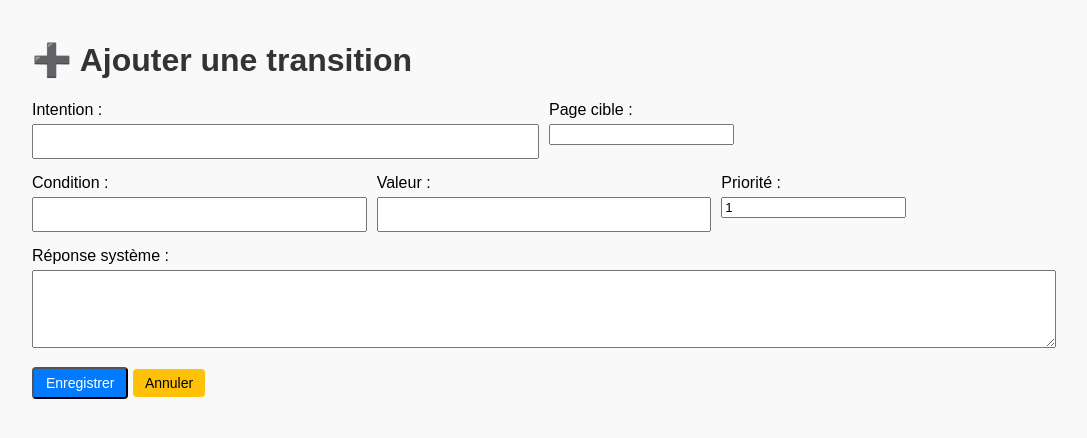
After one commit to Pakal72/station72, a FastAPI app: template templates/add_transition.html in a window 1280 px wide. The commit adds this page. Shown: the top 438 px of the page, without its empty margins (96-1183 px from the left). Run offline with FastAPI, Linux system fonts and the light colour scheme; the template is opened without the code that fills it, so the values that code supplies are empty; some libraries are stand-ins or nearby versions.

Commit message:
Affiche les transitions d'une page et formulaires de gestion

```diff
--- a/main.py
+++ b/main.py
@@ -177,7 +177,15 @@ def edit_page_form(request: Request, page_id: int):
         with conn.cursor(cursor_factory=RealDictCursor) as cur:
             cur.execute("SELECT * FROM pages WHERE id_page=%s", (page_id,))
             page = cur.fetchone()
-    return templates.TemplateResponse("add_page.html", {"request": request, "page": page})
+            cur.execute(
+                "SELECT * FROM transitions WHERE id_page_source=%s ORDER BY priorite, id_transition",
+                (page_id,),
+            )
+            transitions = cur.fetchall()
+    return templates.TemplateResponse(
+        "add_page.html",
+        {"request": request, "page": page, "transitions": transitions},
+    )
 
 
 @app.post("/pages/edit/{page_id}")
@@ -249,6 +257,152 @@ def duplicate_page(page_id: int):
             conn.commit()
     return RedirectResponse(url=f"/jeux/edit/{page['id_jeu']}", status_code=303)
 
+
+@app.get("/transitions/add")
+def add_transition_form(request: Request, page_id: int):
+    """Formulaire d'ajout d'une transition."""
+    return templates.TemplateResponse(
+        "add_transition.html", {"request": request, "page_id": page_id}
+    )
+
+
+@app.post("/transitions/add")
+def add_transition(
+    id_page_source: int = Form(...),
+    intention: str = Form(...),
+    id_page_cible: int = Form(...),
+    condition_flag: str = Form(""),
+    valeur_condition: str = Form(""),
+    priorite: int = Form(1),
+    reponse_systeme: str = Form(""),
+):
+    with get_conn() as conn:
+        with conn.cursor() as cur:
+            cur.execute(
+                """
+                INSERT INTO transitions (
+                    id_page_source, intention, id_page_cible,
+                    condition_flag, valeur_condition, priorite, reponse_systeme
+                ) VALUES (%s, %s, %s, %s, %s, %s, %s)
+                """,
+                (
+                    id_page_source,
+                    intention,
+                    id_page_cible,
+                    condition_flag or None,
+                    valeur_condition or None,
+                    priorite,
+                    reponse_systeme,
+                ),
+            )
+            conn.commit()
+    return RedirectResponse(url=f"/pages/edit/{id_page_source}", status_code=303)
+
+
+@app.get("/transitions/edit/{transition_id}")
+def edit_transition_form(request: Request, transition_id: int):
+    with get_conn() as conn:
+        with conn.cursor(cursor_factory=RealDictCursor) as cur:
+            cur.execute(
+                "SELECT * FROM transitions WHERE id_transition=%s",
+                (transition_id,),
+            )
+            transition = cur.fetchone()
+    return templates.TemplateResponse(
+        "add_transition.html", {"request": request, "transition": transition}
+    )
+
+
+@app.post("/transitions/edit/{transition_id}")
+def edit_transition(
+    transition_id: int,
+    id_page_source: int = Form(...),
+    intention: str = Form(...),
+    id_page_cible: int = Form(...),
+    condition_flag: str = Form(""),
+    valeur_condition: str = Form(""),
+    priorite: int = Form(1),
+    reponse_systeme: str = Form(""),
+):
+    with get_conn() as conn:
+        with conn.cursor() as cur:
+            cur.execute(
+                """
+                UPDATE transitions SET
+                    id_page_source=%s,
+                    intention=%s,
+                    id_page_cible=%s,
+                    condition_flag=%s,
+                    valeur_condition=%s,
+                    priorite=%s,
+                    reponse_systeme=%s
+                WHERE id_transition=%s
+                """,
+                (
+                    id_page_source,
+                    intention,
+                    id_page_cible,
+                    condition_flag or None,
+                    valeur_condition or None,
+                    priorite,
+                    reponse_systeme,
+                    transition_id,
+                ),
+            )
+            conn.commit()
+    return RedirectResponse(url=f"/pages/edit/{id_page_source}", status_code=303)
+
+
+@app.get("/transitions/delete/{transition_id}")
+def delete_transition(transition_id: int):
+    with get_conn() as conn:
+        with conn.cursor() as cur:
+            cur.execute(
+                "SELECT id_page_source FROM transitions WHERE id_transition=%s",
+                (transition_id,),
+            )
+            page_id = cur.fetchone()[0]
+            cur.execute(
+                "DELETE FROM transitions WHERE id_transition=%s",
+                (transition_id,),
+            )
+            conn.commit()
+    return RedirectResponse(url=f"/pages/edit/{page_id}", status_code=303)
+
+
+@app.get("/transitions/duplicate/{transition_id}")
+def duplicate_transition(transition_id: int):
+    with get_conn() as conn:
+        with conn.cursor(cursor_factory=RealDictCursor) as cur:
+            cur.execute(
+                """
+                SELECT id_page_source, intention, id_page_cible,
+                       condition_flag, valeur_condition, priorite, reponse_systeme
+                FROM transitions WHERE id_transition=%s
+                """,
+                (transition_id,),
+            )
+            t = cur.fetchone()
+            cur.execute(
+                """
+                INSERT INTO transitions (
+                    id_page_source, intention, id_page_cible,
+                    condition_flag, valeur_condition, priorite, reponse_systeme
+                ) VALUES (%s, %s, %s, %s, %s, %s, %s)
+                """,
+                (
+                    t["id_page_source"],
+                    t["intention"],
+                    t["id_page_cible"],
+                    t["condition_flag"],
+                    t["valeur_condition"],
+                    t["priorite"],
+                    t["reponse_systeme"],
+                ),
+            )
+            conn.commit()
+    return RedirectResponse(url=f"/pages/edit/{t['id_page_source']}", status_code=303)
+
 if __name__ == "__main__":
 
     uvicorn.run("main:app", host="127.0.0.1", port=8000, reload=True)
--- /dev/null
+++ b/templates/add_transition.html
@@ -0,0 +1,56 @@
+<!DOCTYPE html>
+<html>
+<head>
+    {% if transition %}
+    <title>Modifier une transition</title>
+    {% else %}
+    <title>Ajouter une transition</title>
+    {% endif %}
+    <link rel="stylesheet" href="/static/style.css">
+</head>
+<body>
+    <div class="container">
+        {% if transition %}
+        <h1>✏️ Modifier une transition</h1>
+        <form action="/transitions/edit/{{ transition.id_transition }}" method="post">
+        {% else %}
+        <h1>➕ Ajouter une transition</h1>
+        <form action="/transitions/add" method="post">
+        {% endif %}
+            <input type="hidden" name="id_page_source" value="{{ transition.id_page_source if transition else page_id }}">
+            <div class="form-inline">
+                <div class="form-group">
+                    <label for="intention">Intention :</label>
+                    <input type="text" id="intention" name="intention" value="{{ transition.intention if transition else '' }}" required>
+                </div>
+                <div class="form-group">
+                    <label for="id_page_cible">Page cible :</label>
+                    <input type="number" id="id_page_cible" name="id_page_cible" value="{{ transition.id_page_cible if transition else '' }}" required>
+                </div>
+            </div>
+            <div class="form-inline">
+                <div class="form-group">
+                    <label for="condition_flag">Condition :</label>
+                    <input type="text" id="condition_flag" name="condition_flag" value="{{ transition.condition_flag if transition else '' }}">
+                </div>
+                <div class="form-group">
+                    <label for="valeur_condition">Valeur :</label>
+                    <input type="text" id="valeur_condition" name="valeur_condition" value="{{ transition.valeur_condition if transition else '' }}">
+                </div>
+                <div class="form-group">
+                    <label for="priorite">Priorité :</label>
+                    <input type="number" id="priorite" name="priorite" value="{{ transition.priorite if transition else 1 }}">
+                </div>
+            </div>
+            <div class="form-group">
+                <label for="reponse_systeme">Réponse système :</label>
+                <textarea id="reponse_systeme" name="reponse_systeme" rows="4">{{ transition.reponse_systeme if transition else '' }}</textarea>
+            </div>
+            <div>
+                <button type="submit" class="btn btn-primary">Enregistrer</button>
+                <a href="/pages/edit/{{ transition.id_page_source if transition else page_id }}" class="btn btn-secondary">Annuler</a>
+            </div>
+        </form>
+    </div>
+</body>
+</html>
```
Also changed, not shown: Station72.session.sql (+14 -0 lines), templates/add_page.html (+37 -0 lines), README.md.
